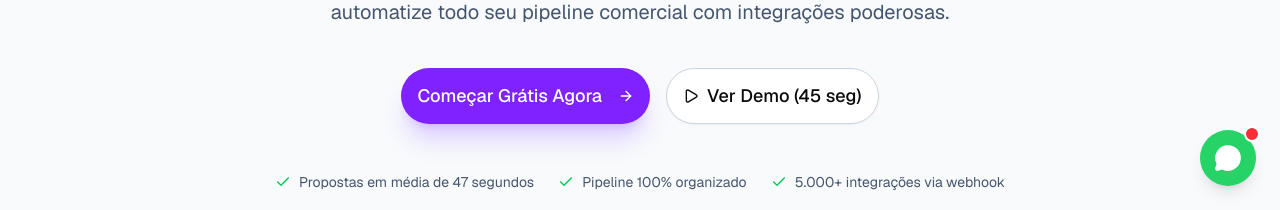
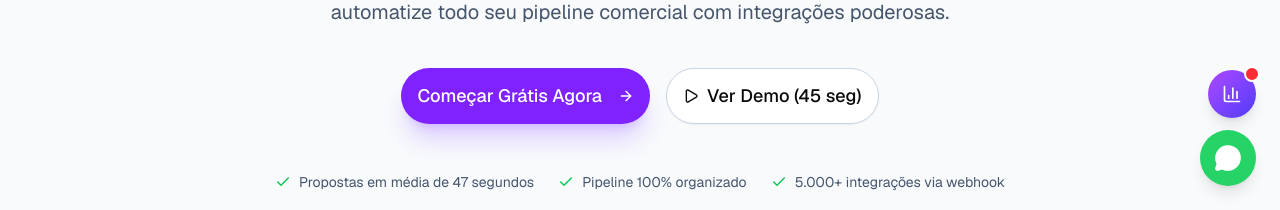
Before and after one commit to rodrigocaugusto/sistema-de-propostas, a Next.js app: page / in a window 1280 px wide. Shown: the part 590-800 px from the top of the page. Built offline with nearby package versions, Linux system fonts and the light colour scheme; no server answers; the database is empty.

Commit message:
feat(reports): add floating reports button above support button

```diff
--- a/src/components/support-float-button.tsx
+++ b/src/components/support-float-button.tsx
@@ -1,21 +1,34 @@
 'use client';
 
 import { useState, useEffect } from 'react';
-import { usePathname } from 'next/navigation';
-import { MessageCircle, X, Send, MessageSquare } from 'lucide-react';
+import { usePathname, useRouter } from 'next/navigation';
+import { MessageCircle, X, Send, MessageSquare, BarChart3 } from 'lucide-react';
 import { motion, AnimatePresence } from 'framer-motion';
 import { Button } from '@/components/ui/button';
 import { cn } from '@/lib/utils';
 
 export function SupportFloatButton() {
     const pathname = usePathname();
+    const router = useRouter();
     const [isOpen, setIsOpen] = useState(false);
     const [isMounted, setIsMounted] = useState(false);
+    const [showReports, setShowReports] = useState(false);
 
     // Mount check to avoid hydration mismatch
     useEffect(() => {
         setIsMounted(true);
-        // Auto-open after 5 seconds on dashboard for first-time engagement? logic could go here
+
+        // Fetch session to check if user can see reports
+        fetch('/api/company')
+            .then(res => res.json())
+            .then(data => {
+                // If company data loads, user is logged in
+                // Check role from cookie or assume admin if data exists
+                setShowReports(true); // Show for all logged-in users for now
+            })
+            .catch(() => {
+                setShowReports(false);
+            });
     }, []);
 
     if (!isMounted) return null;
@@ -33,7 +46,7 @@ export function SupportFloatButton() {
     const whatsappLink = `https://wa.me/558120113526?text=${encodeURIComponent('Olá! Preciso de suporte no sistema de propostas.')}`;
 
     return (
-        <div className="fixed bottom-6 right-6 z-[9999] flex flex-col items-end gap-4 pointer-events-none">
+        <div className="fixed bottom-6 right-6 z-[9999] flex flex-col items-end gap-3 pointer-events-none">
             <AnimatePresence>
                 {isOpen && (
                     <motion.div
@@ -111,6 +124,19 @@ export function SupportFloatButton() {
                 )}
             </AnimatePresence>
 
+            {/* Reports Button - Above Support Button */}
+            {showReports && (
+                <motion.button
+                    onClick={() => router.push('/reports')}
+                    whileHover={{ scale: 1.05 }}
+                    whileTap={{ scale: 0.95 }}
+                    className="pointer-events-auto h-12 w-12 rounded-full shadow-lg flex items-center justify-center bg-gradient-to-br from-purple-500 to-indigo-600 hover:from-purple-600 hover:to-indigo-700 text-white transition-all"
+                    title="Relatórios"
+                >
+                    <BarChart3 className="h-5 w-5" />
+                </motion.button>
+            )}
+
             {/* Toggle Button */}
             <motion.button
                 onClick={() => setIsOpen(!isOpen)}
```
